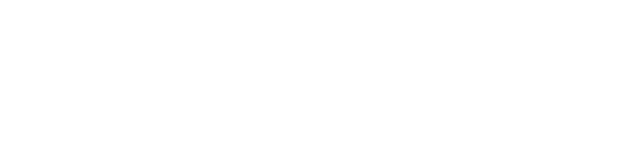
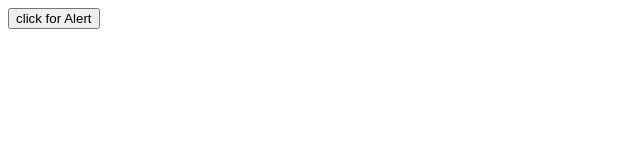
Before and after one commit to animahikavi/sample, a plain HTML site: page index.html in a window 1280 px wide. Shown: the whole page, without its empty margins (0-640 px from the left). Drawn offline with Linux system fonts and the light colour scheme.

Commit message:
Update index.html

```diff
--- a/index.html
+++ b/index.html
@@ -1,12 +1,15 @@
 <!DOCTYPE html>
-<html lang="en">
+<html>
 <head>
-<meta charset="UTF-8">
-<meta name="viewport" content="width=device-width,initial-scale=1.0">
-<title>alert popup</title>
+<title>Alert popup</title>
+</head>
+  <body>
+    <button onclick="alertfunction()">
+      click for Alert</button>
 <script>
-function showAlert() {
+function alertfunction() {
 alert("you are HACKED");
 }
 </script>
-</head></html>
+  </body>
+</html>
```
